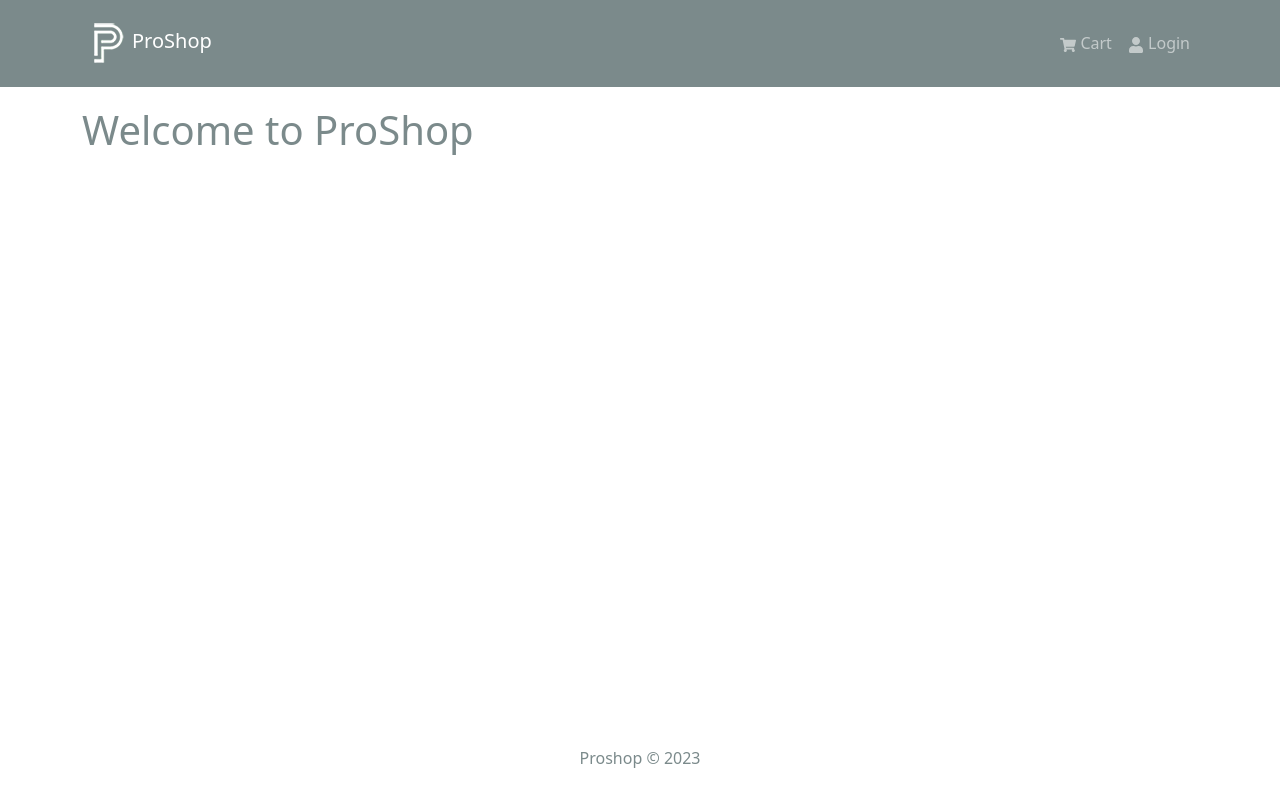
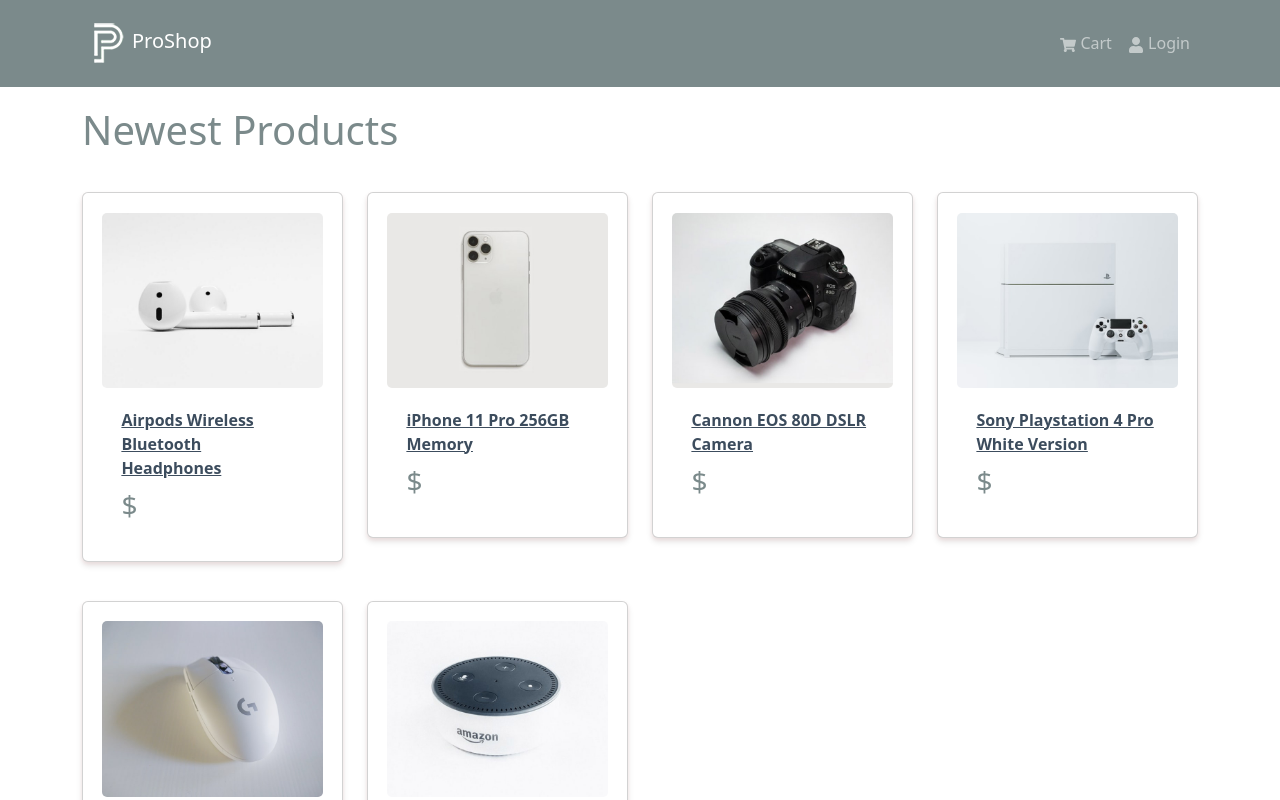
Before and after one commit to nprati01/proshop, a React (Create React App) app in the folder frontend/: page / in a window 1280 px wide. Shown: the top 800 px of the page. Built offline with nearby package versions, Linux system fonts and the light colour scheme.

Commit message:
create homepage

```diff
--- a/frontend/src/App.js
+++ b/frontend/src/App.js
@@ -1,7 +1,8 @@
 import React from 'react';
 import { Container } from "react-bootstrap";
 import Header from "./components/Header";
-import Footer from "./components/Footer"
+import Footer from "./components/Footer";
+import HomePage from './pages/HomePage';
 
 const App = () => {
   return (
@@ -9,7 +10,7 @@
       <Header />
       <main className='py-3'>
         <Container>
-          <h1>Welcome to ProShop</h1>
+          <HomePage />
         </Container>
       </main>
       <Footer />
--- /dev/null
+++ b/frontend/src/components/Product.jsx
@@ -0,0 +1,22 @@
+import React from "react";
+import { Card } from "react-bootstrap";
+
+const Product = ({ product }) => {
+  return (
+    <Card className="my-3 p-3 rounded">
+      <a href={`/product/${product._id}`}>
+        <Card.Img src={product.image} varaint="top" />
+      </a>
+      <Card.Body>
+        <a href={`/product/${product._id}`}>
+          <Card.Title as="div">
+            <strong>{product.name}</strong>
+          </Card.Title>
+        </a>
+        <Card.Text as="h3">${product.proce}</Card.Text>
+      </Card.Body>
+    </Card>
+  );
+};
+
+export default Product;
--- /dev/null
+++ b/frontend/src/pages/HomePage.jsx
@@ -0,0 +1,21 @@
+import React from "react";
+import { Row, Col } from "react-bootstrap";
+import Product from '../components/Product'
+import products from "../products";
+
+const HomePage = () => {
+  return (
+    <>
+      <h1>Newest Products</h1>
+      <Row>
+        {products.map((product) => (
+          <Col key={product._id} sm={12} md={6} lg={4} xl={3}>
+            <Product product={product} />
+          </Col>
+        ))}
+      </Row>
+    </>
+  );
+};
+
+export default HomePage;
```
